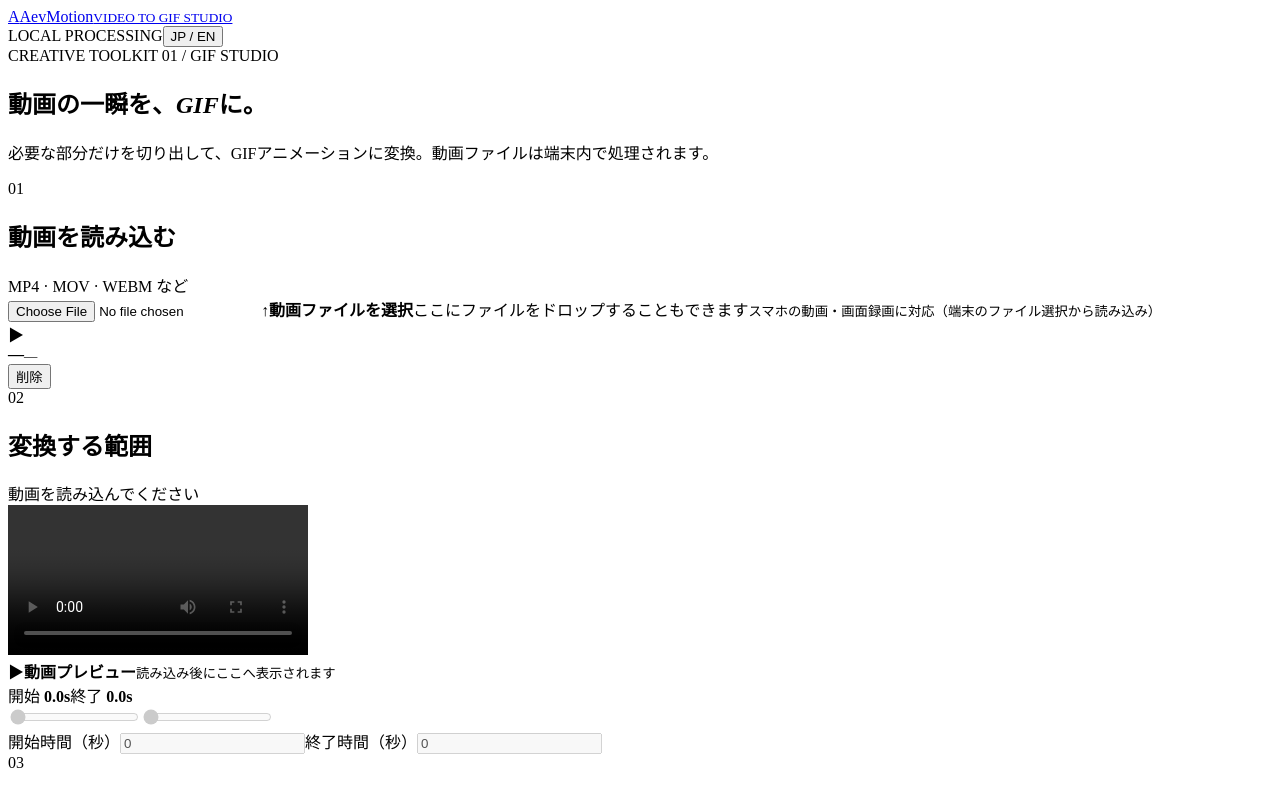
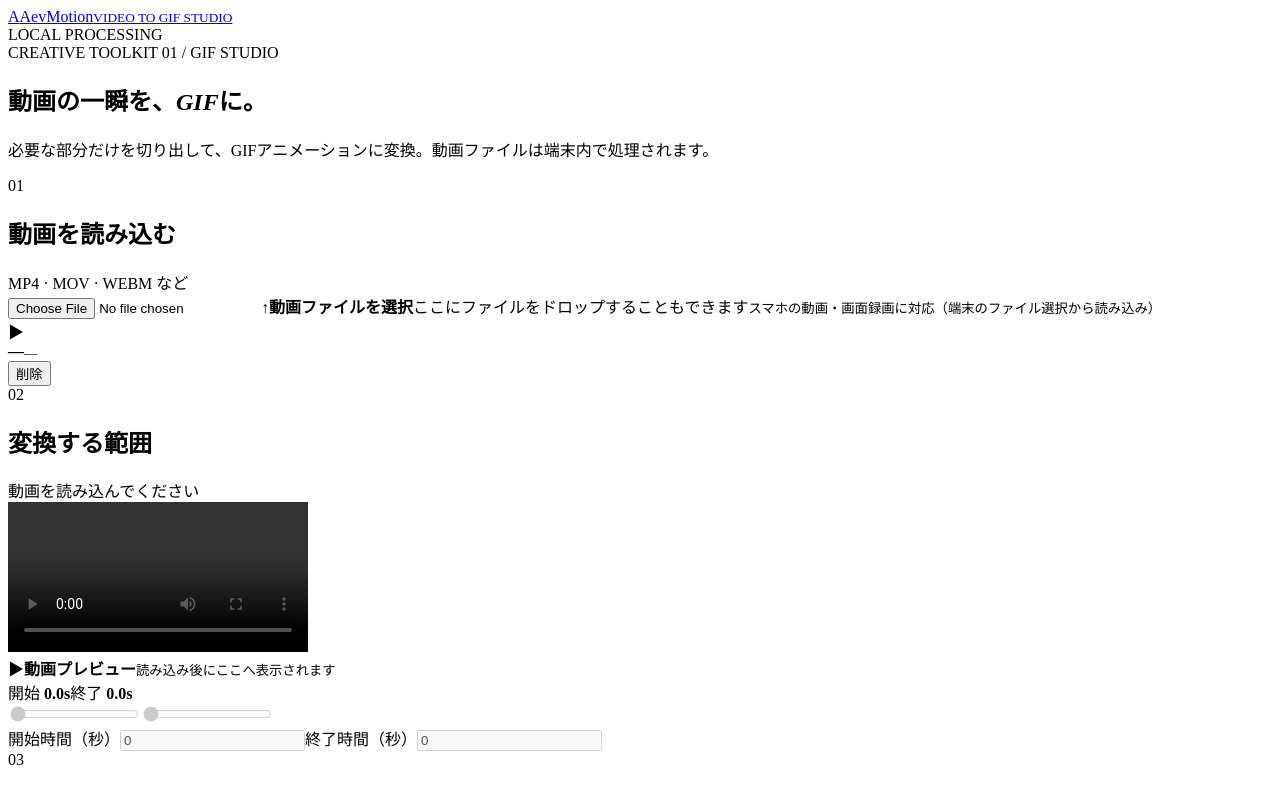
Before and after one commit to mylifereading6666-oss/AevMotion, a website with bundled scripts: page index.html in a window 1280 px wide. Shown: the top 786 px of the page. Built offline with nearby package versions, Linux system fonts and the light colour scheme.

Commit message:
Remove inactive language switch control

```diff
--- a/index.html
+++ b/index.html
@@ -7,7 +7,7 @@
 <link rel="stylesheet" href="style.css">
 </head>
 <body>
-<header class="topbar"><a class="brand" href="#"><span class="brand-mark">A</span><span>AevMotion<small>VIDEO TO GIF STUDIO</small></span></a><div class="top-actions"><span class="local-pill"><i></i> LOCAL PROCESSING</span><button id="langBtn" class="icon-btn" aria-label="Change language">JP / EN</button></div></header>
+<header class="topbar"><a class="brand" href="#"><span class="brand-mark">A</span><span>AevMotion<small>VIDEO TO GIF STUDIO</small></span></a><div class="top-actions"><span class="local-pill"><i></i> LOCAL PROCESSING</span></div></header>
 <main class="shell">
 <section class="hero"><div class="eyebrow">CREATIVE TOOLKIT <span>01 / GIF STUDIO</span></div><h1>動画の一瞬を、<em>GIF</em>に。</h1><p class="lead">必要な部分だけを切り出して、GIFアニメーションに変換。動画ファイルは端末内で処理されます。</p></section>
 <section class="workspace">
```
